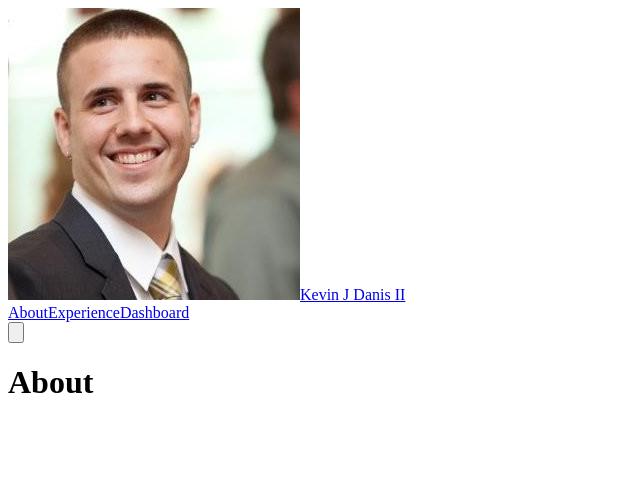
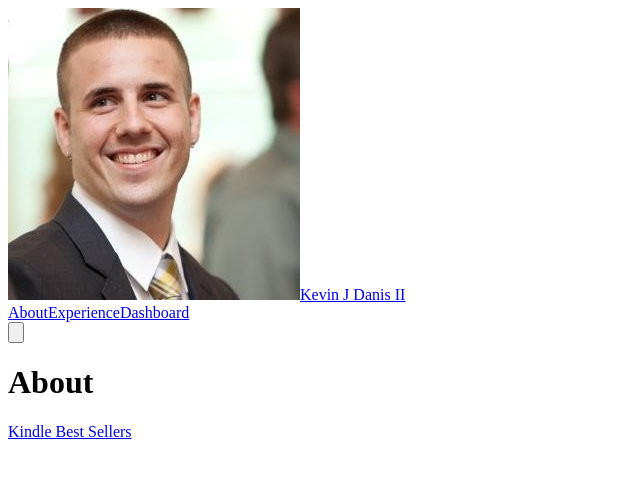
Before and after one commit to KJD-II/kevindanis, a React (Create React App) app in the folder website/: page /about in a window 1280 px wide. Shown: the top 478 px of the page, without its empty margins (0-640 px from the left). Built offline with nearby package versions, Linux system fonts and the light colour scheme.

Commit message:
Testing Affilate Link

```diff
--- a/website/src/routes/about.jsx
+++ b/website/src/routes/about.jsx
@@ -4,6 +4,7 @@ const About = () => {
     return (
         <div>
             <h1>About</h1>
+            <a target="_blank" href="https://www.amazon.com/b?_encoding=UTF8&tag=kjdii-20&linkCode=ur2&linkId=29ab19e698d285fbc261a7973ca1445f&camp=1789&creative=9325&node=133140011">Kindle Best Sellers</a>
 
         </div>
     );
```
